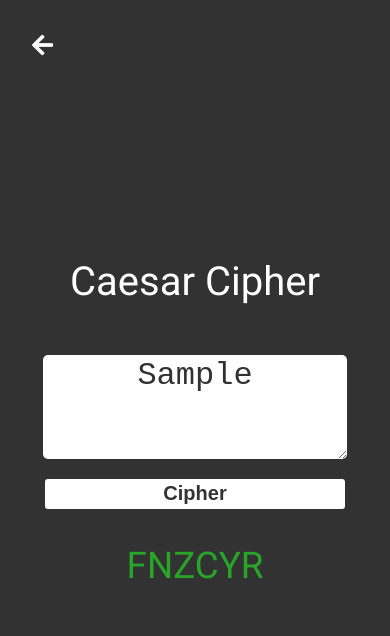
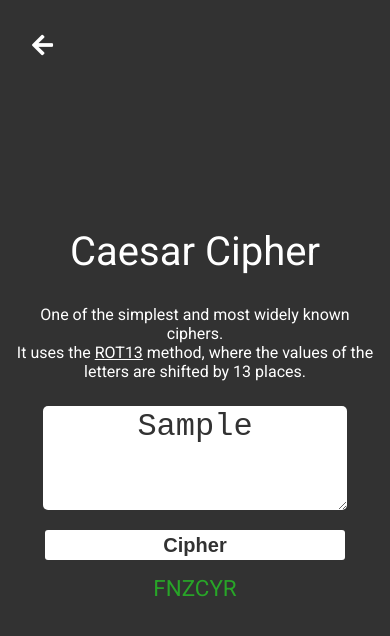
Before and after one commit to nestorhdez/Freecode-Algorithms, a plain HTML site: page projects/caesar/caesar.html in a window 390 px wide. Both pictures are taken after typing "Sample" into the empty fields and a click on the input "Cipher". Drawn offline with Linux system fonts and the light colour scheme.

Commit message:
Fix overflow on mobile design and cipher description added.

```diff
--- a/projects/caesar/caesar.html
+++ b/projects/caesar/caesar.html
@@ -16,6 +16,7 @@
     <h1 id="title">
       Caesar Cipher
     </h1>
+    <p class="description">One of the simplest and most widely known ciphers. <br> It uses the <a href="https://en.wikipedia.org/wiki/ROT13" target="_blank">ROT13</a> method, where the values of the letters are shifted by 13 places.</p>
     <form id="checker-form">
       <textarea id="primary-input" placeholder="Try Something (Do it in enlgish)"></textarea>
       <input id="check-btn" type="submit" value="Cipher">
--- a/projects/projects.css
+++ b/projects/projects.css
@@ -15,6 +15,10 @@
     margin: 0;
   }
 
+  a {
+    color: var(--secondary-color);
+  }
+
   #container {
     margin: 50px auto;
   }
@@ -28,10 +32,15 @@
   }
 
   #title {
-    margin: 0 20px 50px;
+    margin: 0 20px 30px;
     text-align: center;
     font-weight: normal;
     font-size: 2.5rem;
+  }
+
+  .description {
+    text-align: center;
+    margin: 0 15px 25px;
   }
 
   #primary-input {
@@ -61,11 +70,9 @@
   }
 
   .result {
-    margin: 35px 0 0;
     text-align: center;
     font-weight: normal;
-    font-size: 2.3rem;
-    color: var(--secondary-color);
+    font-size: 1.4rem;
   }
 
   #truePalindrome {
@@ -81,4 +88,7 @@
       top: 3rem;
       left: 3rem;
     }
+    .result {
+      font-size: 2.3rem;
+    }
   }
```
